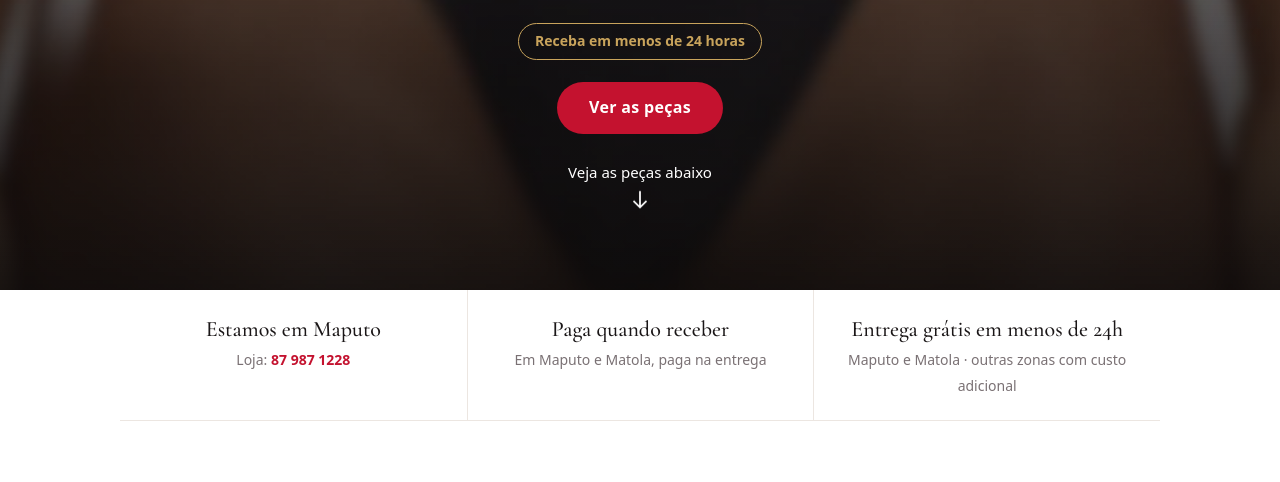
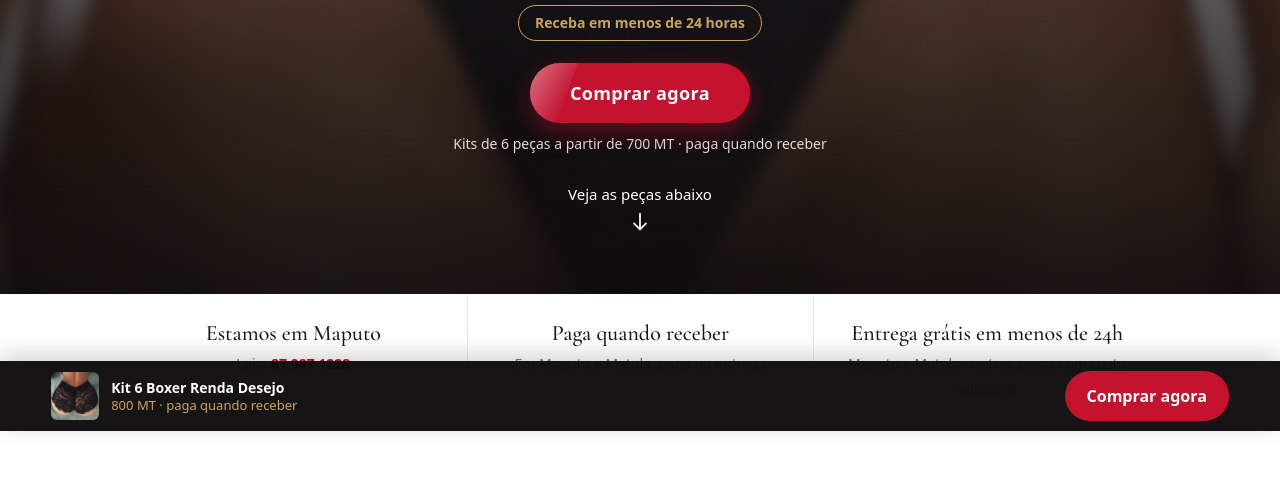
Before and after one commit to Dezir-mz/dezir-mz.github.io, a plain HTML site: page index.html in a window 1280 px wide. Shown: the part 446-928 px from the top of the page. Drawn offline with nearby package versions, Linux system fonts and the light colour scheme.

Commit message:
Botão de compra maior, barra 'Comprar agora' fixa e animações leves
- Botão principal 'Comprar agora' maior, com brilho suave
- Barra fixa em baixo com a peça em destaque depois de passar o topo
- Link ?peca=boxer abre logo o produto (para os anúncios)
- Botões de adicionar ao carrinho em vermelho e maiores
- Peças entram suavemente ao rolar; botão final pulsa quando o formulário está completo
- Pixel e eventos mantidos sem alterações

Co-Authored-By: Claude Opus 5.5 <noreply@anthropic.com>
Claude-Session: https://claude.ai/code/session_01158HqYemXxCChB5oReHLSi

```diff
--- a/index.html
+++ b/index.html
@@ -184,6 +184,25 @@ input:focus,select:focus,button:focus-visible,a:focus-visible{outline:2px solid
 footer{text-align:center;color:#a99fa0;font-size:14px;background:var(--night)}
 footer b{font-family:"Cormorant Garamond",Georgia,serif;color:#fff;font-weight:500;font-size:20px}
 @media(max-width:600px){.trust{grid-template-columns:minmax(0,1fr)}.trust div+div{border-left:0;border-top:1px solid var(--line)}.grid{grid-template-columns:repeat(2,minmax(0,1fr));gap:24px 12px}.card h3{font-size:19px}.qty button{width:38px}}
+/* estímulos de compra — discretos */
+.cta{position:relative;overflow:hidden;min-height:60px;padding:0 40px;font-size:18px;box-shadow:0 8px 24px rgba(196,18,47,.45)}
+.cta::after{content:"";position:absolute;top:0;left:-60%;width:40%;height:100%;background:linear-gradient(100deg,transparent,rgba(255,255,255,.35),transparent);transform:skewX(-20deg);animation:shine 3.6s ease-in-out infinite}
+@keyframes shine{0%,60%{left:-60%}100%{left:130%}}
+.ctasub{display:block;margin-top:10px;font-size:14px;color:#e5dcd8}
+.see{background:var(--red);border-color:var(--red);min-height:48px;font-size:clamp(14px,3.6vw,16px)}
+.see:hover{filter:brightness(1.08)}
+.info .pick{background:var(--red);border-color:var(--red);min-height:58px;font-size:17px}
+.buybar{position:fixed;left:0;right:0;bottom:0;z-index:39;display:flex;align-items:center;gap:12px;padding:10px max(4vw,14px) calc(10px + env(safe-area-inset-bottom));background:rgba(13,11,11,.96);color:#fff;box-shadow:0 -6px 20px rgba(0,0,0,.18);transform:translateY(110%);transition:transform .35s ease}
+.buybar.show{transform:none}
+.buybar img{width:48px;height:48px;border-radius:6px;object-fit:cover;flex:none}
+.buybar .t{flex:1;display:grid;line-height:1.25;font-size:14px}
+.buybar .t b{font-weight:600}.buybar .t small{color:var(--gold);font-size:13px}
+.buybar button{min-height:50px;padding:0 22px;border:0;border-radius:99px;background:var(--red);color:#fff;font:600 16px system-ui,sans-serif;cursor:pointer;white-space:nowrap}
+.reveal{opacity:0;transform:translateY(18px);transition:opacity .6s ease,transform .6s ease}
+.reveal.in{opacity:1;transform:none}
+.send.ready{animation:breathe 1.8s ease-in-out infinite}
+@keyframes breathe{50%{box-shadow:0 0 0 8px rgba(31,157,85,.18)}}
+@media(prefers-reduced-motion:reduce){.cta::after,.send.ready{animation:none}.reveal{opacity:1;transform:none;transition:none}.buybar{transition:none}}
 </style>
 </head>
 <body>
@@ -211,7 +230,8 @@ footer b{font-family:"Cormorant Garamond",Georgia,serif;color:#fff;font-weight:5
     <h1>Peças disponíveis para entrega imediata</h1>
     <p>Escolha a sua peça, diga-nos onde quer receber e confirmamos tudo pelo WhatsApp.</p>
     <span class="fast">Receba em menos de 24 horas</span><br>
-    <a class="cta" href="#pecas">Ver as peças</a><br>
+    <a class="cta" href="#pecas">Comprar agora</a>
+    <span class="ctasub">Kits de 6 peças a partir de 700 MT · paga quando receber</span>
     <a class="down" href="#pecas">Veja as peças abaixo<svg viewBox="0 0 24 24" fill="none" stroke="currentColor" stroke-width="1.6" aria-hidden="true"><path d="M12 4v15M6 13l6 6 6-6"/></svg></a>
   </div>
 </header>
@@ -251,6 +271,8 @@ footer b{font-family:"Cormorant Garamond",Georgia,serif;color:#fff;font-weight:5
 </div>
 
 <a class="fab" id="fab" href="#pedido" aria-label="Concluir pedido"><span class="fabtxt"><b>Concluir pedido</b><small id="fabT"></small></span><span class="ball"><svg viewBox="0 0 24 24" width="28" height="28" fill="none" stroke="#fff" stroke-width="1.8" stroke-linecap="round" stroke-linejoin="round"><path d="M3 4h2l2.4 11.2a1.5 1.5 0 0 0 1.5 1.2h8.6a1.5 1.5 0 0 0 1.5-1.1L21 8H6.2"/><circle cx="9.5" cy="20" r="1.3"/><circle cx="17" cy="20" r="1.3"/></svg><i id="fabN">0</i></span></a>
+
+<div class="buybar" id="buybar" aria-hidden="true"><img id="bbImg" alt=""><span class="t"><b id="bbNome"></b><small id="bbPreco"></small></span><button type="button" id="bbBtn">Comprar agora</button></div>
 
 <footer class="band" style="padding-block:28px"><b>Dézir</b><br>Maputo, Moçambique · Pedidos pelo WhatsApp<p class="sobre" style="max-width:60ch;margin:10px auto 0;font-size:13px;line-height:1.5">A Dézir é uma loja de peças íntimas femininas em Maputo. Vendemos kits de 6 peças — boxers de renda, fios dentais de renda e de algodão e calcinhas sem costura — com entrega grátis em Maputo e Matola em menos de 24 horas e envio para outras províncias. Paga só quando receber.</p></footer>
 
@@ -339,6 +361,14 @@ fetch("produtos.json", {cache:"no-store"}).then(r => r.json()).then(d => {
   $("msg").textContent = PECAS.length ? "" : "Novas peças em breve.";
   $("track").innerHTML = PECAS.map(card).join("");
   renderPedido();
+  // peça em destaque: ?peca=boxer (link dos anúncios) abre logo o produto
+  const q = (new URLSearchParams(location.search).get("peca") || "").toLowerCase();
+  const achada = q ? PECAS.findIndex(p => p.nome.toLowerCase().includes(q)) : -1;
+  destaque = achada > -1 ? achada : 0;
+  const dp = PECAS[destaque];
+  if (dp) { $("bbImg").src = capa(dp); $("bbNome").textContent = "Kit 6 " + dp.nome; $("bbPreco").textContent = mt(dp.preco) + " · paga quando receber"; }
+  if (achada > -1) setTimeout(() => abrir(achada), 250);
+  revelar();
 }).catch(() => { $("msg").textContent = "Não foi possível carregar as peças. Actualize a página."; renderPedido(); });
 
 document.addEventListener("click", e => {
@@ -382,12 +412,27 @@ let ic = false;
 try { new IntersectionObserver(es => { if (es[0].isIntersecting && !ic && Object.keys(pedido).length) { ic = true; track("InitiateCheckout", {currency: "MZN"}); } $("fab").style.visibility = es[0].isIntersecting ? "hidden" : ""; }, {threshold:0.15}).observe($("pedido")); } catch(err) {}
 document.addEventListener("keydown", e => { if (e.key === "Escape" && aberta > -1) fechar(); });
 
+// barra "Comprar agora" fixa em baixo: aparece depois do topo, some quando há carrinho, detalhe aberto ou no formulário
+let destaque = 0, noPedido = false;
+const barra = () => { const passou = scrollY > innerHeight * 0.6, vazio = !Object.keys(pedido).length;
+  $("buybar").classList.toggle("show", passou && vazio && aberta < 0 && !noPedido && PECAS.length > 0); };
+addEventListener("scroll", barra, {passive:true});
+document.addEventListener("click", () => setTimeout(barra, 0));
+try { new IntersectionObserver(es => { noPedido = es[0].isIntersecting; barra(); }, {threshold:0.05}).observe($("pedido")); } catch(err) {}
+$("bbBtn").addEventListener("click", () => { $("buybar").classList.remove("show"); abrir(destaque); });
+
+// entrada suave das peças ao rolar
+const revelar = () => { const els = document.querySelectorAll(".card, .trust > div");
+  try { const io = new IntersectionObserver(es => es.forEach(x => { if (x.isIntersecting) { x.target.classList.add("in"); io.unobserve(x.target); } }), {threshold:0.12});
+    els.forEach((el,k) => { el.classList.add("reveal"); el.style.transitionDelay = (k % 2) * 80 + "ms"; io.observe(el); }); } catch(err) {} };
+
 const v = id => $(id).value.trim();
 const montar = () => {
   const ks = Object.keys(pedido);
   const pecas = ks.map(k => { const l = linha(pedido[k]); return `• ${l.txt.replace("Tam. ","Tamanho ")} — ${l.preco}`; }).join("\n");
   const msg = `*Pedido Dézir*\n${pecas}\n*Total:* ${totais(ks)}\n\n*Nome:* ${v("nome")}\n*Contacto:* ${v("tel")}\n*Entrega:* ${v("local")}\n*Quando:* ${v("quando")}`;
   $("sendBtn").href = "https://wa.me/" + WHATSAPP + "?text=" + encodeURIComponent(msg);
+  $("sendBtn").classList.toggle("ready", ks.length > 0 && !!v("nome") && v("tel").replace(/\D/g,"").length >= 9 && !!v("local") && !!v("quando"));
 };
 $("form").addEventListener("input", montar); $("form").addEventListener("change", montar);
 document.addEventListener("click", () => setTimeout(montar, 0), true);
```
